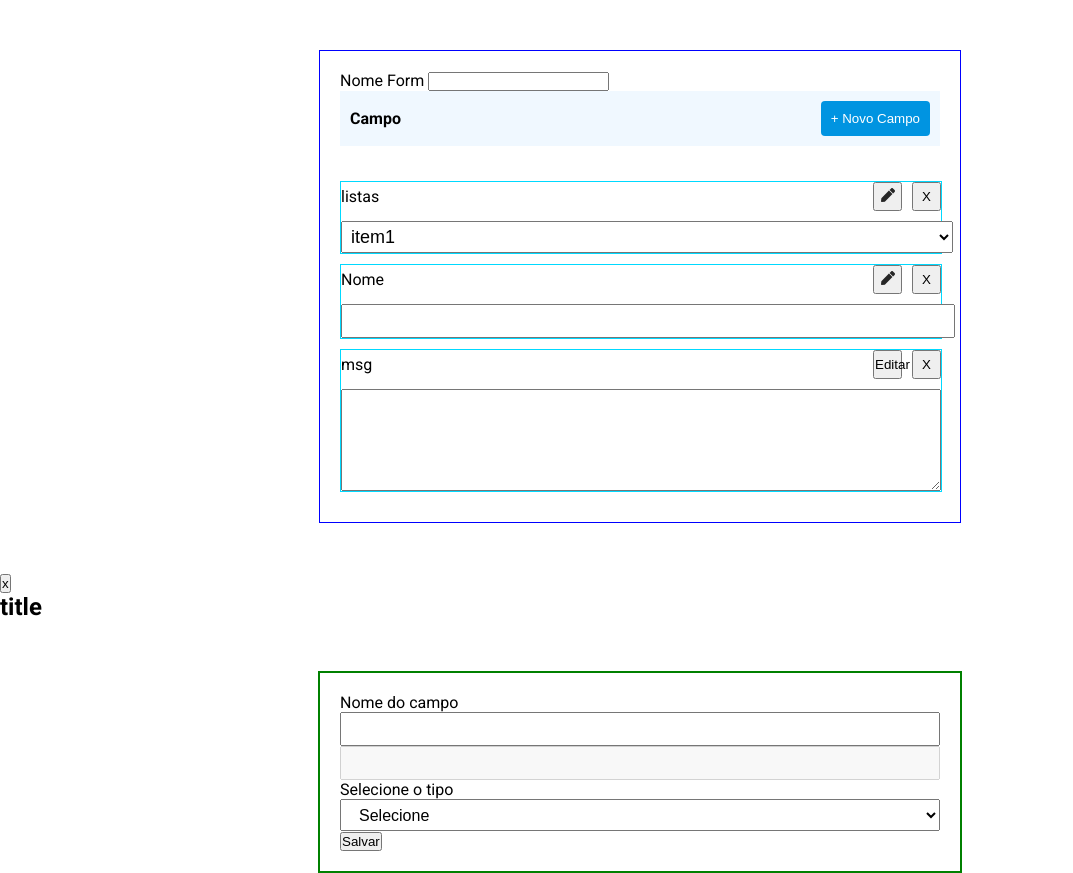
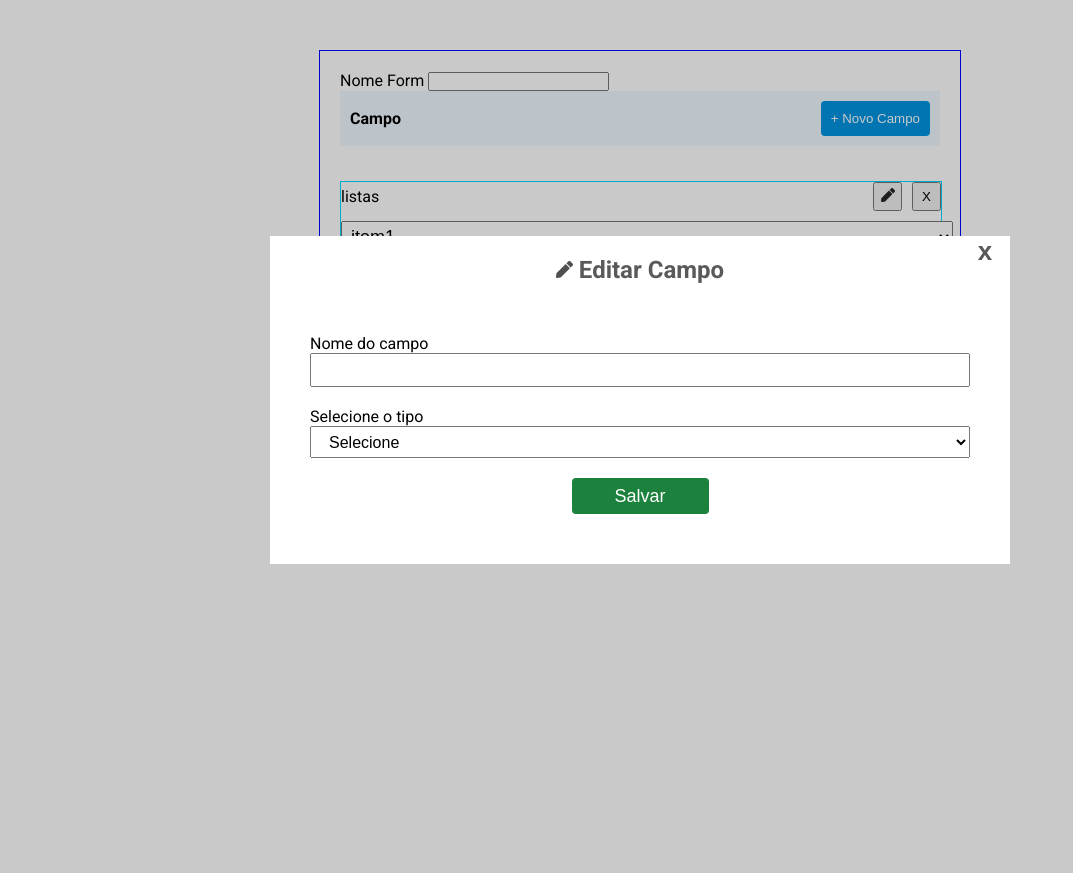
Before and after one commit to Sara01romao/edit-form, a PHP site: page / in a window 1280 px wide. Shown: the whole page, without its empty margins (0-1073 px from the left). After the commit the page ends 564 px from the top, so only its background shows below. Run offline with PHP 8.4, Linux system fonts and the light colour scheme.

Commit message:
style: modal editar

```diff
--- a/index.html
+++ b/index.html
@@ -13,7 +13,7 @@
     <div class="modal-campo-container">
         <button class="close-modal-add">x</button>
 
-        <h2>title</h2>
+        <h2>+ Criar Campo</h2>
 
         <form action="" class="form-cria-campo">
 
@@ -164,7 +164,14 @@
 
         <button class="close-modal-edit">x</button>
 
-        <h2>title</h2>
+        <h2>
+            <svg width="17" height="17" viewBox="0 0 17 17" fill="none" xmlns="http://www.w3.org/2000/svg">
+                <path d="M9.65358 3.09566L13.9041 7.3464L4.67424 16.5767L0.884537 16.9951C0.377206 17.0512 -0.0514349 16.6222 0.0050089 16.1148L0.426678 12.3223L9.65358 3.09566ZM16.5331 2.4628L14.5373 0.466927C13.9148 -0.155642 12.9051 -0.155642 12.2825 0.466927L10.405 2.34459L14.6555 6.59533L16.5331 4.71766C17.1556 4.09476 17.1556 3.08537 16.5331 2.4628Z" fill="#4F4F4F"/>
+            </svg>
+
+
+            Editar Campo
+        </h2>
         <form action="" class="form-edit-campo">
 
 
@@ -266,6 +273,9 @@
                 $('.modal-criar-campo').css('display','none')
                 $('#input-option').val('');
                 $('.option-container').css('display', 'none');
+
+                $('#tipo-campo').next('small').css('display', 'none');
+                $('#nome-campo').next('small').css('display', 'none');
 
 
 
@@ -534,7 +544,32 @@
 
 //-----------------EDITAR-----------------------------------------------------------
 
+        //fecha modal de edit campo
+        $('.close-modal-edit').on("click", function(){
+
+            $('#nome-campo-edit').val('');
+
+            $('#tipo-campo-edit').val('');
+            $('.option-lista-edit .option-item').remove();
+
+            $('.modal-edit-campo').css('display','none')
+            $('#input-option').val('');
+            $('.option-container').css('display', 'none');
+
+            $('#tipo-campo-edit').next('small').css('display', 'none');
+            $('#nome-campo-edit').next('small').css('display', 'none');
+
+        })
+
+
+
+
+
         function editarCampo(button) {
+
+
+            $('.modal-edit-campo').css('display','flex')
+
             const campoContainer = $(button).closest(".novoCampo");
             var idCampo = campoContainer.attr('id');
             const selectElement = campoContainer.find("select");
@@ -761,6 +796,7 @@
                             $('#tipo-campo-edit').val('');
                             $('#nome-campo-edit').next("small").css('display', 'none')
                             $('.option-lista-edit .option-item').remove();
+                            $('.modal-edit-campo').css('display','none')
 
 
 
@@ -812,6 +848,7 @@
                             $('#tipo-campo-edit').val('');
                             $('#nome-campo-edit').next("small").css('display', 'none')
                             $('.option-lista-edit .option-item').remove();
+                            $('.modal-edit-campo').css('display','none')
 
                     }else if(tipo_campo == "dois"){
 
@@ -850,6 +887,7 @@
                         $('#tipo-campo-edit').val('');
                         $('#nome-campo-edit').next("small").css('display', 'none')
                         $('.option-lista-edit .option-item').remove();
+                        $('.modal-edit-campo').css('display','none')
                     }
 
 
@@ -869,6 +907,9 @@
             }
 
         });
+
+
+
     </script>
 
 
--- a/style.css
+++ b/style.css
@@ -137,7 +137,7 @@ body{
 
 
 .msg-option{
-    border: 1px dashed grey;
+    border: 2px dashed #bfbfbf;
     max-width: 100%;
     height: 50px;
     margin-top: 10px;
@@ -145,6 +145,11 @@ body{
     align-items: center;
     justify-content: center;
 
+}
+
+.msg-option p{
+    font-weight: bold;
+    color: #6e6e6e;
 }
 
 
@@ -159,6 +164,15 @@ body{
     display: flex;
     flex-direction: column;
     width: 100%;
+}
+
+.option-lista-edit{
+    margin-top: 20px;
+}
+
+.option-lista-edit{
+    color: #595959 !important;
+
 }
 
 .input-criar-option button{
@@ -220,7 +234,7 @@ body{
     font-weight: bold;
     color: red;
     background: #F0F0F0;
-
+    cursor: pointer;
     border: none;
 
 }
@@ -252,6 +266,7 @@ body{
     color: #fff;
     border-radius: 4px;
     font-size: 18px;
+    cursor: pointer;
 
 }
 
@@ -262,17 +277,75 @@ body{
 
 /* editar campo */
 
+.modal-edit-campo{
+    width: 100%;
+    height: 100vh;
+    background-color: rgba(0, 0, 0, 0.212);
+    position: absolute;
+    top: 0px;
+    display: flex;
+    justify-content: center;
+    align-items: center;
+}
+
+.modal-edit-campo-container{
+    max-width: 700px;
+    width: 100%;
+    margin: 0 auto;
+    position: relative;
+    padding: 20px;
+    background-color: #fff;
+    padding: 20px 20px 30px;
+
+}
+
+#id-campo{
+    display: none;
+}
 
 
+.modal-edit-campo-container h2{
+    text-align: center;
+    color: #595959;
+}
 
+.close-modal-edit{
+    width: 30px;
+    height: 30px;
+    background-color: #fff;
+    font-size: 26px;
+    font-weight: bold;
+    border: none;
+    position: absolute;
+    right: 0px;
+    top: 0px;
+    padding: 0px 10px 10px 10px;
+    color: #595959;
+    cursor: pointer;
+}
 
 
 .form-edit-campo{
-    max-width: 600px;
+
+    margin: 0 auto;
+    padding: 20px;
+    margin-top: 30px;
+    display: flex;
+    flex-direction: column;
+    gap: 20px;
+
+}
+
+.salvar-campo-edit{
+    max-width: 137px;
     width: 100%;
     margin: 0 auto;
-    border: 2px solid green;
-    padding: 20px;
+    height: 36px;
+    background: #1C813C;
+    border: none;
+    color: #fff;
+    border-radius: 4px;
+    font-size: 18px;
+    cursor: pointer;
 
-    margin-top: 50px;
 }
```
